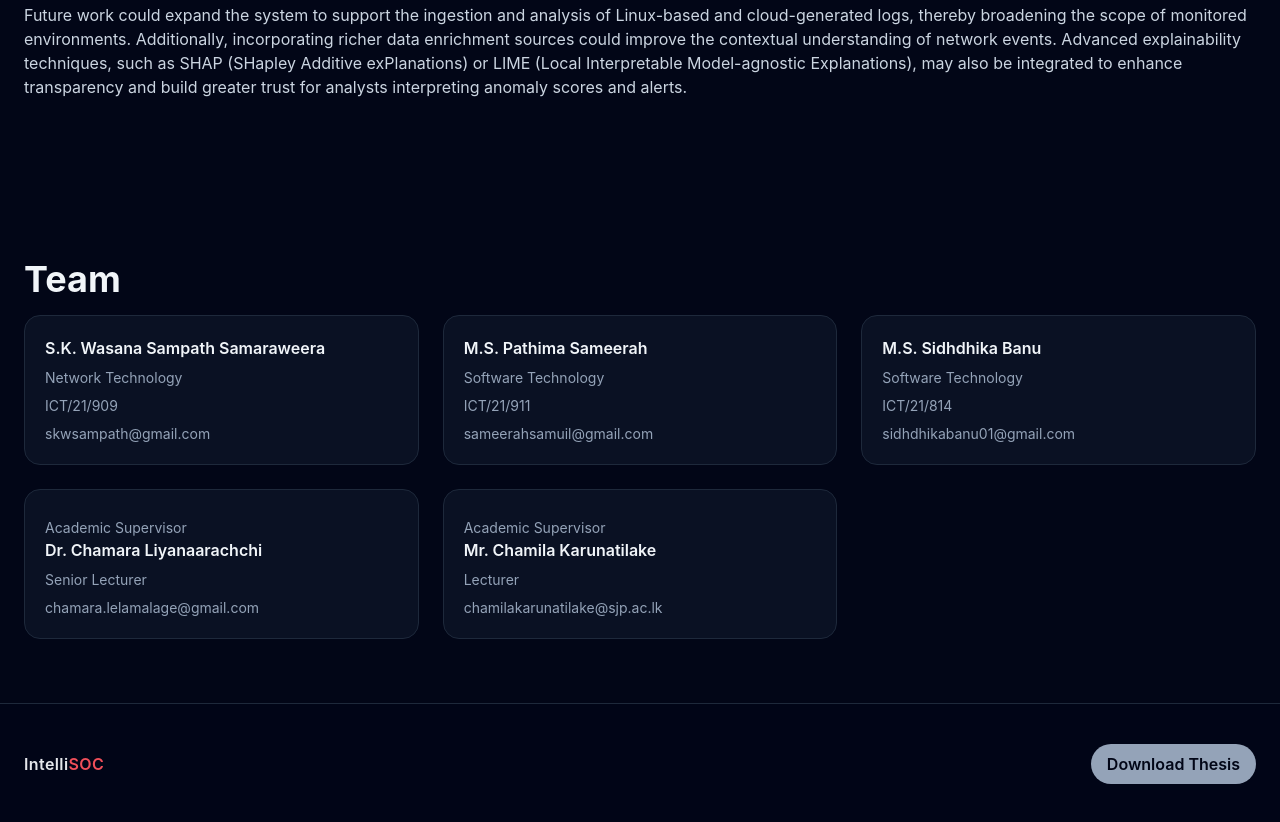
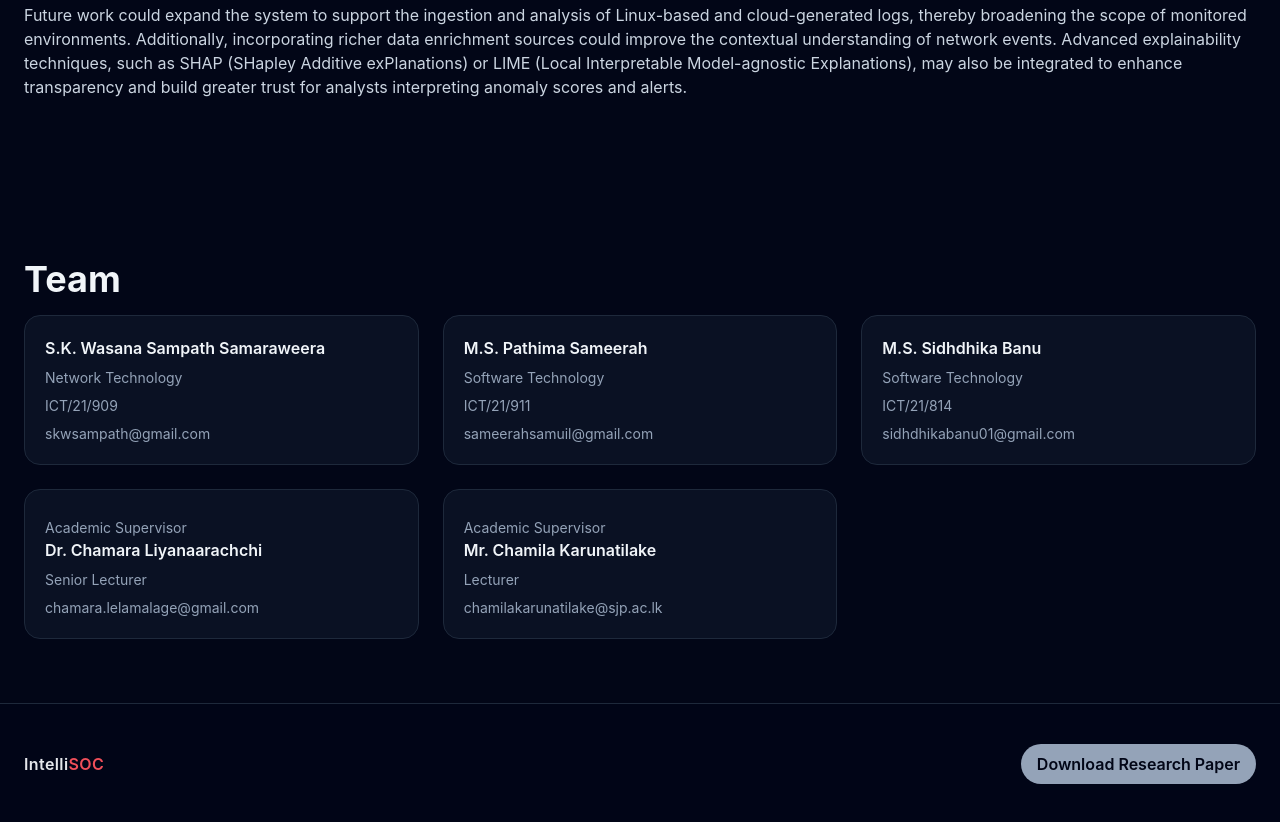
Before and after one commit to sidhdhika-banu/IntelliSOC-website, a plain HTML site: page index.html in a window 1280 px wide. Shown: the part 4946-5768 px from the top of the page. Drawn offline with nearby package versions, Linux system fonts and the light colour scheme.

Commit message:
research paper

```diff
--- a/index.html
+++ b/index.html
@@ -589,7 +589,7 @@
   <span class="text-[#E5E7EB]">Intelli</span><span class="text-[#F04F5A]">SOC</span>
 </p>   </div>
         <div class="flex flex-wrap gap-3">
-          <a href="thesis-paper.pdf" download class="px-4 py-2 rounded-full bg-slate-400 text-slate-950 font-semibold hover:scale-105 transition">Download Thesis</a>
+          <a href="research-paper.pdf" download class="px-4 py-2 rounded-full bg-slate-400 text-slate-950 font-semibold hover:scale-105 transition">Download Research Paper</a>
         </div>
       </div>
     </footer>
```
Also changed, not shown: 1 other file.
